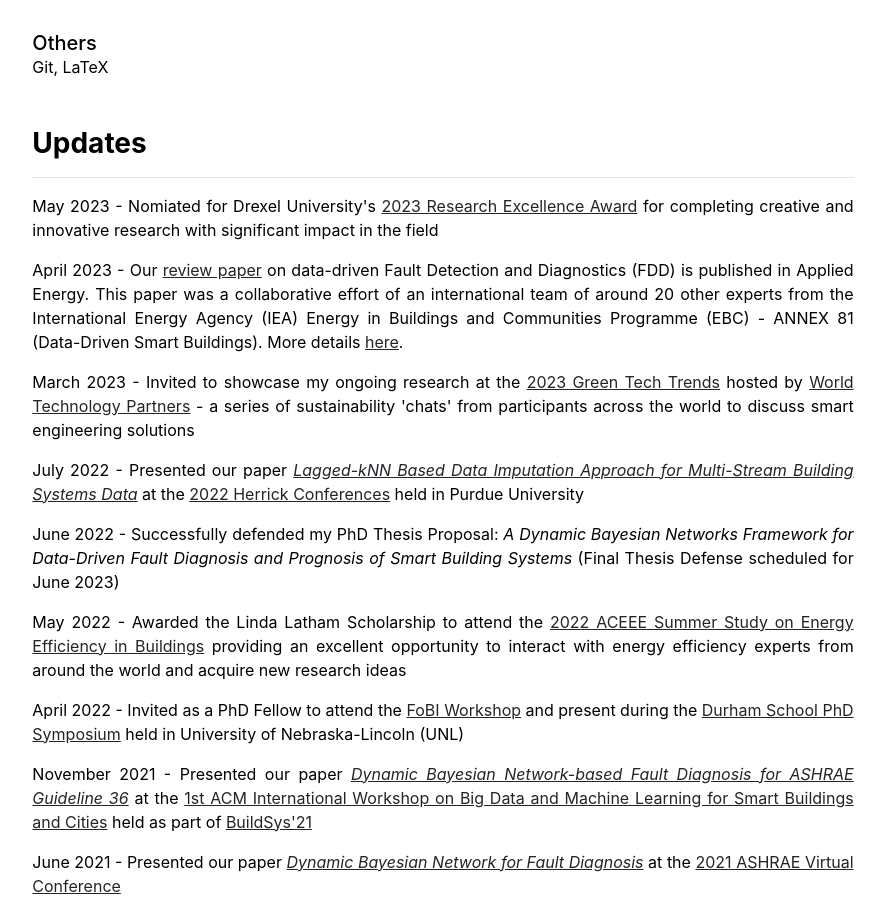
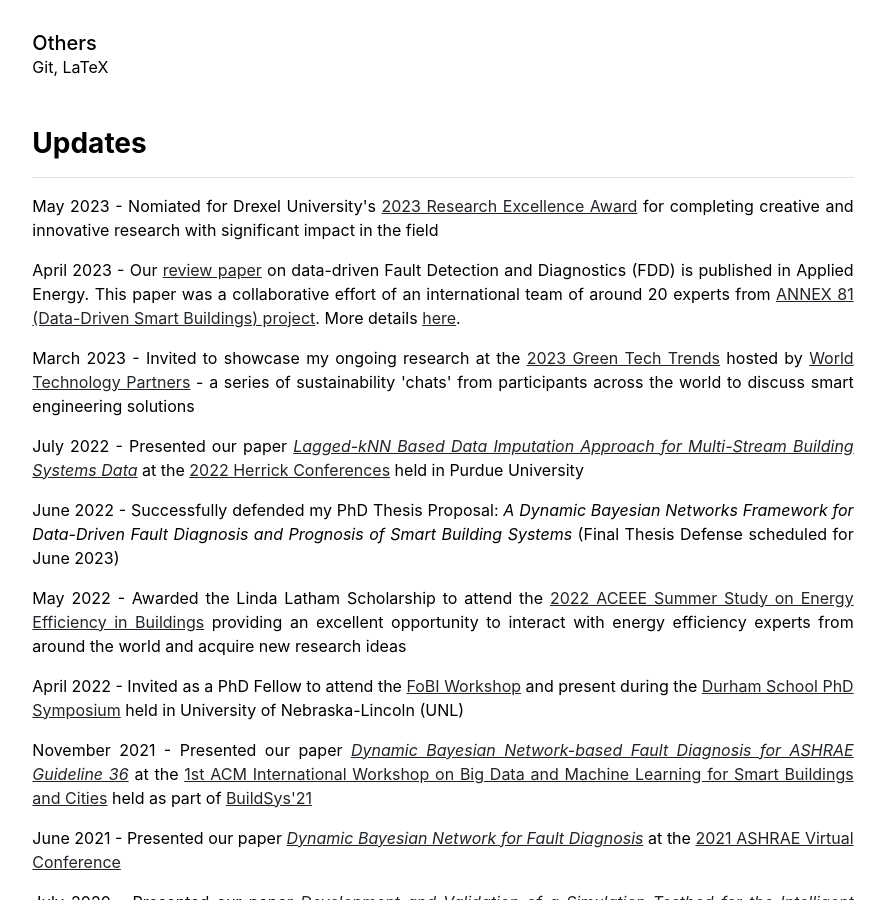
Before and after one commit to pradhanojas/pradhanojas.github.io, a Jekyll site: the page built from index.md, in a window 1280 px wide and 900 px high, scrolled down 1001 px. Shown: the whole window, without its empty margins (197-1082 px from the left). Built offline with Jekyll 4.4.1, drawn with Linux system fonts in a browser that asks for light colours.

Commit message:
Update home.html

```diff
--- a/_layouts/home.html
+++ b/_layouts/home.html
@@ -18,8 +18,7 @@ layout: default
 
     <p>May 2023 - Nomiated for Drexel University's <a href = "https://drexel.edu/graduatecollege/research-funding/excellence-awards/research-excellence/2023-research-winners/" target="blank">2023 Research Excellence Award</a> for completing creative and innovative research with significant impact in the field</p>
 
-    <p>April 2023 - Our <a href = "https://www.sciencedirect.com/science/article/abs/pii/S030626192300394X" target="blank">review paper</a> on data-driven Fault Detection and Diagnostics (FDD) is published in Applied Energy. This paper was a collaborative effort of an international team of around 20 other experts from the International Energy Agency (IEA) Energy in Buildings and Communities Programme (EBC) - ANNEX 81 (Data-Driven Smart Buildings).
-      More details <a href = "https://research.coe.drexel.edu/caee/bseg/news/bsegs-comprehensive-review-of-data-driven-fdd-featured-in-applied-energy-journal/" target="blank">here</a>.</p>
+    <p>April 2023 - Our <a href = "https://www.sciencedirect.com/science/article/abs/pii/S030626192300394X" target="blank">review paper</a> on data-driven Fault Detection and Diagnostics (FDD) is published in Applied Energy. This paper was a collaborative effort of an international team of around 20 experts from <a href="https://annex81.iea-ebc.org/", target="blank">ANNEX 81 (Data-Driven Smart Buildings) project</a>. More details <a href = "https://research.coe.drexel.edu/caee/bseg/news/bsegs-comprehensive-review-of-data-driven-fdd-featured-in-applied-energy-journal/" target="blank">here</a>.</p>
 
     <p>March 2023 - Invited to showcase my ongoing research at the <a href = "https://worldtechnologypartners.org/green-tech-trends-showcase-2023" target="blank">2023 Green Tech Trends</a> hosted by <a href = "https://www.worldtechnologypartners.org" target="blank">World Technology Partners</a> - a series of sustainability 'chats' from participants across the world to discuss smart engineering solutions</p>
 
```
